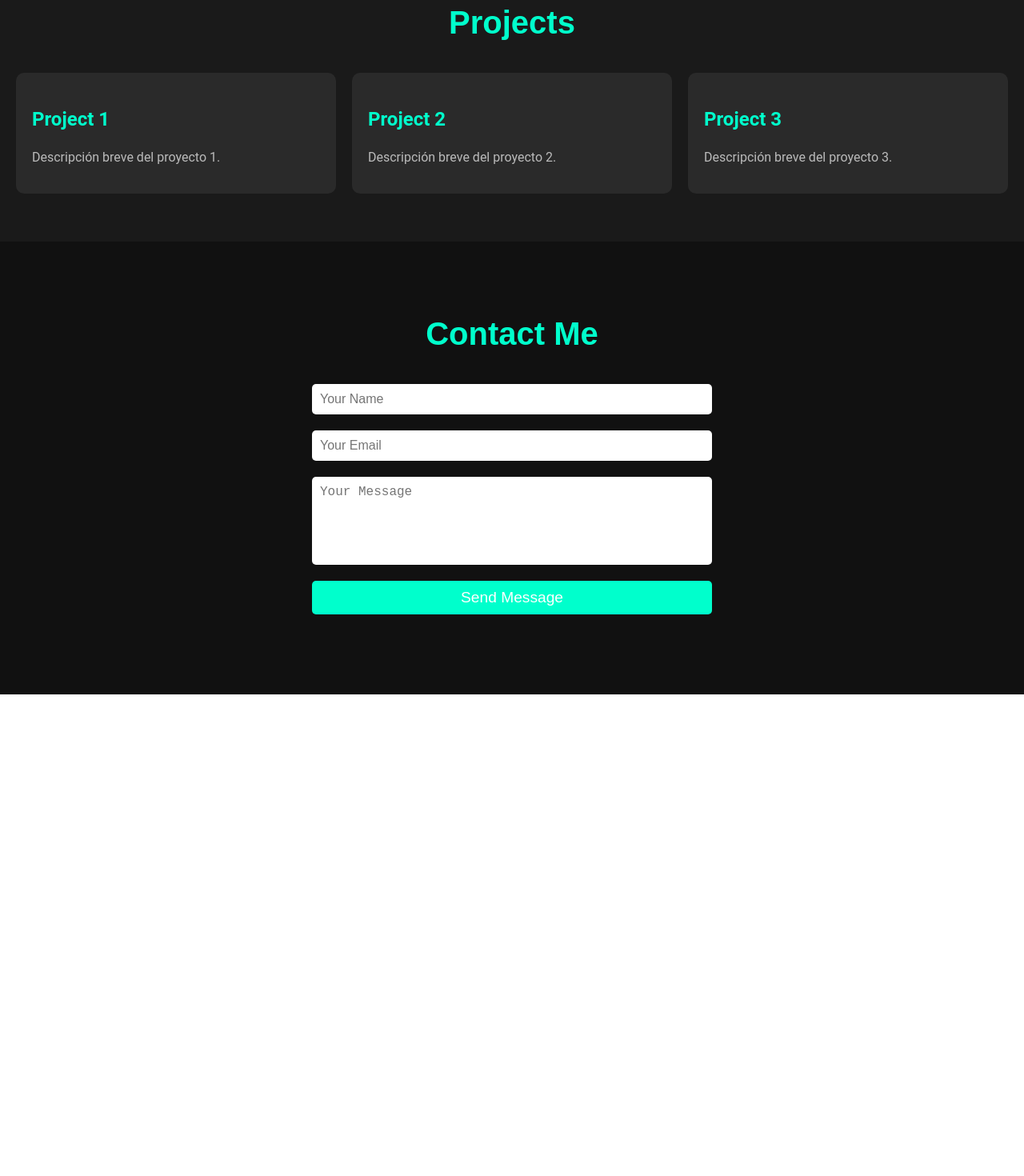
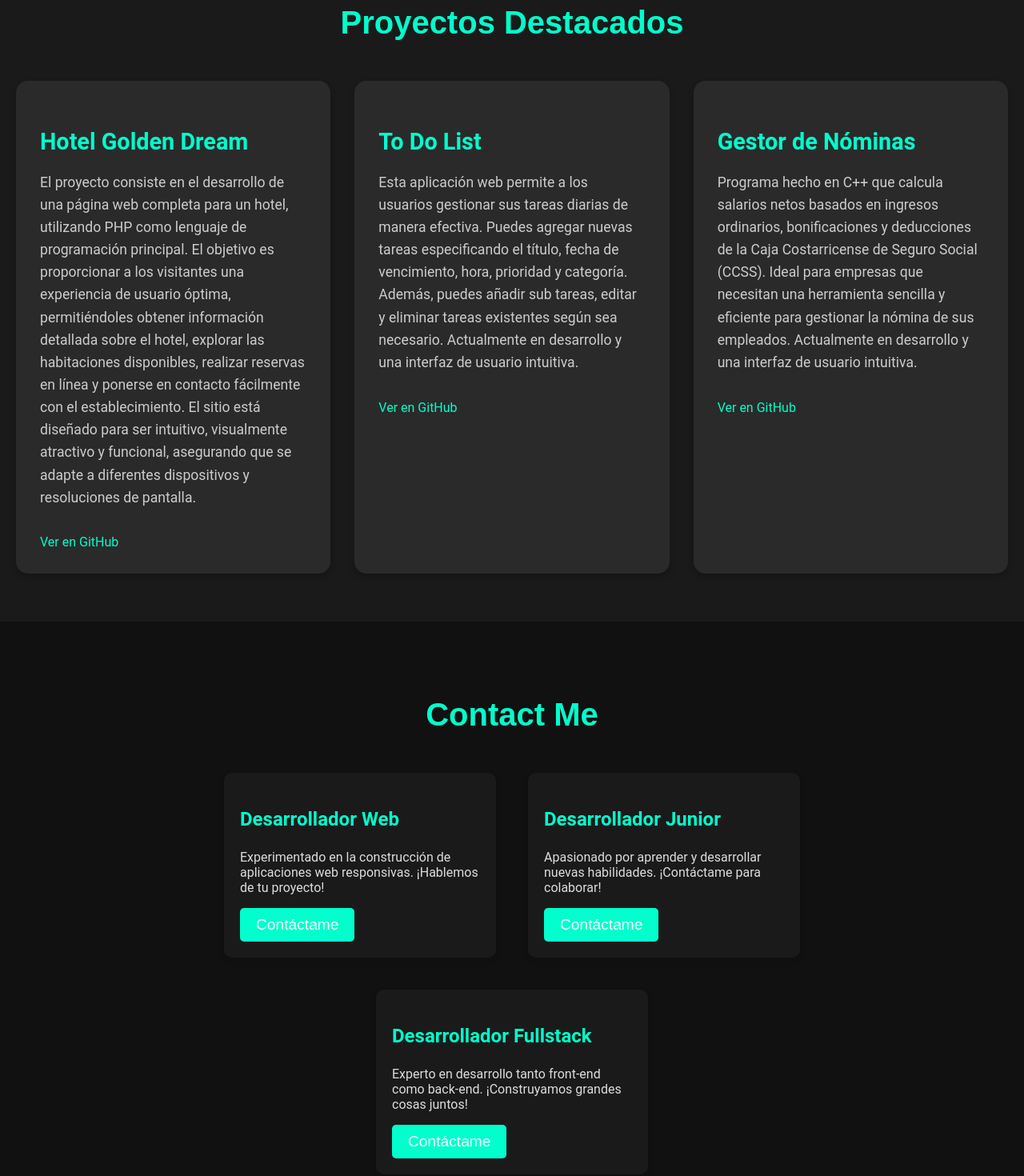
Before and after one commit to chicho377/portafolio, a React (Create React App) app: page / in a window 1280 px wide. Shown: the part 520-1990 px from the top of the page at 80% size. Before the commit the page ends 1388 px from the top, so only its background shows below. Built offline with nearby package versions, Linux system fonts and the light colour scheme.

Commit message:
Agregando mejora visuales

```diff
--- a/src/components/About.js
+++ b/src/components/About.js
@@ -28,7 +28,7 @@ const About = () => {
     <AboutSection id="about">
       <Title>About Me</Title>
       <Description>
-        Soy un desarrollador web apasionado por la tecnología y el diseño moderno. Me encanta crear interfaces de usuario interactivas y atractivas.
+        Soy estudiante de Ingeniería en Sistemas y soy un desarrollador apasionado por la tecnología y el diseño moderno. Me encanta crear nuevos programas y aprender nuevas tecnologías.
       </Description>
     </AboutSection>
   );
--- a/src/components/Contacts.js
+++ b/src/components/Contacts.js
@@ -1,7 +1,10 @@
-import React from 'react';
+import React, { useState } from 'react';
 import styled from 'styled-components';
+import { useForm } from 'react-hook-form';
+import { ToastContainer, toast } from 'react-toastify';
+import 'react-toastify/dist/ReactToastify.css';
 
-const ContactsSection = styled.section`
+const PortfolioSection = styled.section`
   padding: 60px 20px;
   background: #111;
   color: #fff;
@@ -14,54 +17,162 @@ const Title = styled.h2`
   color: #00ffcc;
 `;
 
-const ContactForm = styled.form`
+const ContactContainer = styled.div`
   display: flex;
-  flex-direction: column;
+  justify-content: center;
+  align-items: center;
   gap: 20px;
-  max-width: 500px;
+  flex-wrap: wrap;
   margin: 40px auto;
+  max-width: 800px;
 `;
 
-const Input = styled.input`
-  padding: 10px;
-  font-size: 1rem;
-  border: none;
-  border-radius: 5px;
+const ContactCard = styled.div`
+  background: #1a1a1a;
+  border-radius: 10px;
+  padding: 20px;
+  text-align: left;
+  box-shadow: 0px 4px 10px rgba(0, 0, 0, 0.1);
+  width: calc(50% - 20px);
+  max-width: 300px;
+  margin: 10px;
+  transition: transform 0.3s ease;
+
+  &:hover {
+    transform: translateY(-5px);
+  }
 `;
 
-const TextArea = styled.textarea`
-  padding: 10px;
-  font-size: 1rem;
-  border: none;
-  border-radius: 5px;
-  resize: none;
+const ContactTitle = styled.h3`
+  color: #00ffcc;
+  font-size: 1.5rem;
 `;
 
-const SubmitButton = styled.button`
-  padding: 10px;
+const ContactText = styled.p`
+  color: #ddd;
+`;
+
+const ContactButton = styled.button`
+  padding: 10px 20px;
   font-size: 1.2rem;
   color: #fff;
   background: #00ffcc;
   border: none;
   border-radius: 5px;
   cursor: pointer;
+  transition: background 0.3s ease;
 
   &:hover {
     background: #00bfa5;
   }
 `;
 
+const ModalOverlay = styled.div`
+  display: ${(props) => (props.isOpen ? 'block' : 'none')};
+  position: fixed;
+  top: 0;
+  left: 0;
+  width: 100%;
+  height: 100%;
+  background: rgba(0, 0, 0, 0.5);
+  z-index: 1000;
+`;
+
+const ModalContent = styled.div`
+  background: #1a1a1a;
+  color: #fff;
+  width: 300px;
+  padding: 20px;
+  position: fixed;
+  top: 50%;
+  left: 50%;
+  transform: translate(-50%, -50%);
+  border-radius: 10px;
+  box-shadow: 0px 4px 10px rgba(0, 0, 0, 0.2);
+  text-align: center;
+`;
+
+const ModalClose = styled.span`
+  position: absolute;
+  top: 10px;
+  right: 10px;
+  cursor: pointer;
+  color: #ccc;
+  font-size: 1.2rem;
+`;
+
 const Contacts = () => {
+  const { register, handleSubmit, reset, formState: { errors } } = useForm();
+  const [isModalOpen, setIsModalOpen] = useState(false);
+  const [modalContent, setModalContent] = useState({
+    title: '',
+    email: '',
+  });
+
+  const openModal = (title, email) => {
+    setModalContent({
+      title,
+      email,
+    });
+    setIsModalOpen(true);
+  };
+
+  const closeModal = () => {
+    setIsModalOpen(false);
+  };
+
+  const onSubmit = (data) => {
+    // Simulación de envío de mensaje
+    setTimeout(() => {
+      toast.success('¡Mensaje enviado correctamente!', {
+        position: 'top-right',
+        autoClose: 3000,
+        hideProgressBar: false,
+        closeOnClick: true,
+        pauseOnHover: true,
+        draggable: true,
+        progress: undefined,
+      });
+      reset(); // Limpiar el formulario después de enviar
+    }, 1000);
+  };
+
   return (
-    <ContactsSection id="contacts">
+    <PortfolioSection id="portfolio">
       <Title>Contact Me</Title>
-      <ContactForm>
-        <Input type="text" placeholder="Your Name" />
-        <Input type="email" placeholder="Your Email" />
-        <TextArea rows="5" placeholder="Your Message"></TextArea>
-        <SubmitButton type="submit">Send Message</SubmitButton>
-      </ContactForm>
-    </ContactsSection>
+      <ContactContainer>
+        <ContactCard>
+          <ContactTitle>Desarrollador Web</ContactTitle>
+          <ContactText>
+            Experimentado en la construcción de aplicaciones web responsivas.
+            ¡Hablemos de tu proyecto!
+          </ContactText>
+          <ContactButton onClick={() => openModal('Desarrollador Web', 'morafabricio86@gmail.com')}>Contáctame</ContactButton>
+        </ContactCard>
+        <ContactCard>
+          <ContactTitle>Desarrollador Junior</ContactTitle>
+          <ContactText>
+            Apasionado por aprender y desarrollar nuevas habilidades. ¡Contáctame para colaborar!
+          </ContactText>
+          <ContactButton onClick={() => openModal('Desarrollador Junior', 'morafabricio86@gmail.com')}>Contáctame</ContactButton>
+        </ContactCard>
+        <ContactCard>
+          <ContactTitle>Desarrollador Fullstack</ContactTitle>
+          <ContactText>
+            Experto en desarrollo tanto front-end como back-end. ¡Construyamos grandes cosas juntos!
+          </ContactText>
+          <ContactButton onClick={() => openModal('Desarrollador Fullstack', 'morafabricio86@gmail.com')}>Contáctame</ContactButton>
+        </ContactCard>
+      </ContactContainer>
+      <ModalOverlay isOpen={isModalOpen} onClick={closeModal}>
+        <ModalContent>
+          <ModalClose onClick={closeModal}>&times;</ModalClose>
+          <ContactTitle>{modalContent.title}</ContactTitle>
+          <p>Email: {modalContent.email}</p>
+        </ModalContent>
+      </ModalOverlay>
+      <ToastContainer />
+    </PortfolioSection>
   );
 };
 
--- a/src/components/Header.js
+++ b/src/components/Header.js
@@ -57,9 +57,9 @@ const Header = () => {
         <NavLink href="#contacts">Contacts</NavLink>
       </Nav>
       <SocialIcons>
-        <IconLink href="https://github.com" target="_blank"><FaGithub /></IconLink>
-        <IconLink href="https://linkedin.com" target="_blank"><FaLinkedin /></IconLink>
-        <IconLink href="https://twitter.com" target="_blank"><FaTwitter /></IconLink>
+        <IconLink href="https://github.com/chicho377" target="_blank"><FaGithub /></IconLink>
+        <IconLink href="https://www.linkedin.com/in/fabricio-mora-904927255/" target="_blank"><FaLinkedin /></IconLink>
+        <IconLink href="https://x.com/FabricioMora377" target="_blank"><FaTwitter /></IconLink>
       </SocialIcons>
     </HeaderContainer>
   );
--- a/src/components/Projects.js
+++ b/src/components/Projects.js
@@ -3,7 +3,7 @@ import styled from 'styled-components';
 
 const ProjectsSection = styled.section`
   padding: 60px 20px;
-  background: #1a1a1a;
+  background-color: #1a1a1a;
   color: #fff;
 `;
 
@@ -12,61 +12,85 @@ const Title = styled.h2`
   font-size: 2.5rem;
   color: #00ffcc;
   text-align: center;
+  margin-bottom: 50px;
 `;
 
 const ProjectsGrid = styled.div`
   display: grid;
   grid-template-columns: repeat(auto-fill, minmax(300px, 1fr));
-  gap: 20px;
-  margin-top: 40px;
+  gap: 30px;
 `;
 
 const ProjectCard = styled.div`
-  background: #2a2a2a;
-  padding: 20px;
-  border-radius: 10px;
-  transition: transform 0.3s;
+  background-color: #2a2a2a;
+  padding: 30px;
+  border-radius: 15px;
+  transition: transform 0.3s, box-shadow 0.3s;
+  box-shadow: 0 4px 8px rgba(0, 0, 0, 0.2);
 
   &:hover {
-    transform: scale(1.05);
+    transform: translateY(-10px);
+    box-shadow: 0 8px 16px rgba(0, 0, 0, 0.4);
   }
 `;
 
 const ProjectTitle = styled.h3`
   font-family: 'Roboto', sans-serif;
-  font-size: 1.5rem;
+  font-size: 1.8rem;
   color: #00ffcc;
+  margin-bottom: 20px;
 `;
 
 const ProjectDescription = styled.p`
   font-family: 'Roboto', sans-serif;
-  font-size: 1rem;
-  color: #bbb;
-  margin-top: 10px;
+  font-size: 1.1rem;
+  color: #ccc;
+  line-height: 1.6;
+`;
+
+const ProjectLink = styled.a`
+  display: inline-block;
+  margin-top: 15px;
+  color: #00ffcc;
+  text-decoration: none;
+  transition: color 0.3s;
+
+  &:hover {
+    color: #66ffcc;
+  }
 `;
 
 const Projects = () => {
   return (
     <ProjectsSection id="projects">
-      <Title>Projects</Title>
+      <Title>Proyectos Destacados</Title>
       <ProjectsGrid>
         <ProjectCard>
-          <ProjectTitle>Project 1</ProjectTitle>
+          <ProjectTitle>Hotel Golden Dream</ProjectTitle>
           <ProjectDescription>
-            Descripción breve del proyecto 1.
+          El proyecto consiste en el desarrollo de una página web completa para un hotel, utilizando PHP como lenguaje de programación principal. El objetivo es proporcionar a los visitantes una experiencia de usuario óptima, permitiéndoles obtener información detallada sobre el hotel, explorar las habitaciones disponibles, realizar reservas en línea y ponerse en contacto fácilmente con el establecimiento. El sitio está diseñado para ser intuitivo, visualmente atractivo y funcional, asegurando que se adapte a diferentes dispositivos y resoluciones de pantalla.
           </ProjectDescription>
+          <ProjectLink href="https://github.com/chicho377/Hotel-Golden-Dream" target="_blank">
+            Ver en GitHub
+          </ProjectLink>
         </ProjectCard>
         <ProjectCard>
-          <ProjectTitle>Project 2</ProjectTitle>
+          <ProjectTitle>To Do List</ProjectTitle>
           <ProjectDescription>
-            Descripción breve del proyecto 2.
+          Esta aplicación web permite a los usuarios gestionar sus tareas diarias de manera efectiva. Puedes agregar nuevas tareas especificando el título, fecha de vencimiento, hora, prioridad y categoría. Además, puedes añadir sub tareas, editar y eliminar tareas existentes según sea necesario. Actualmente en desarrollo y una interfaz de usuario intuitiva.
           </ProjectDescription>
+          <ProjectLink href="https://github.com/chicho377/to-do-list-app" target="_blank">
+            Ver en GitHub
+          </ProjectLink>
         </ProjectCard>
         <ProjectCard>
-          <ProjectTitle>Project 3</ProjectTitle>
+          <ProjectTitle>Gestor de Nóminas</ProjectTitle>
           <ProjectDescription>
-            Descripción breve del proyecto 3.
+          Programa hecho en C++ que calcula salarios netos basados en ingresos ordinarios, bonificaciones y deducciones de la Caja Costarricense de Seguro Social (CCSS). Ideal para empresas que necesitan una herramienta sencilla y eficiente para gestionar la nómina de sus empleados. Actualmente en desarrollo y una interfaz de usuario intuitiva.
           </ProjectDescription>
+          <ProjectLink href="https://github.com/chicho377/Gestion-de-Nomina-de-Empleados" target="_blank">
+            Ver en GitHub
+          </ProjectLink>
         </ProjectCard>
       </ProjectsGrid>
     </ProjectsSection>
```
